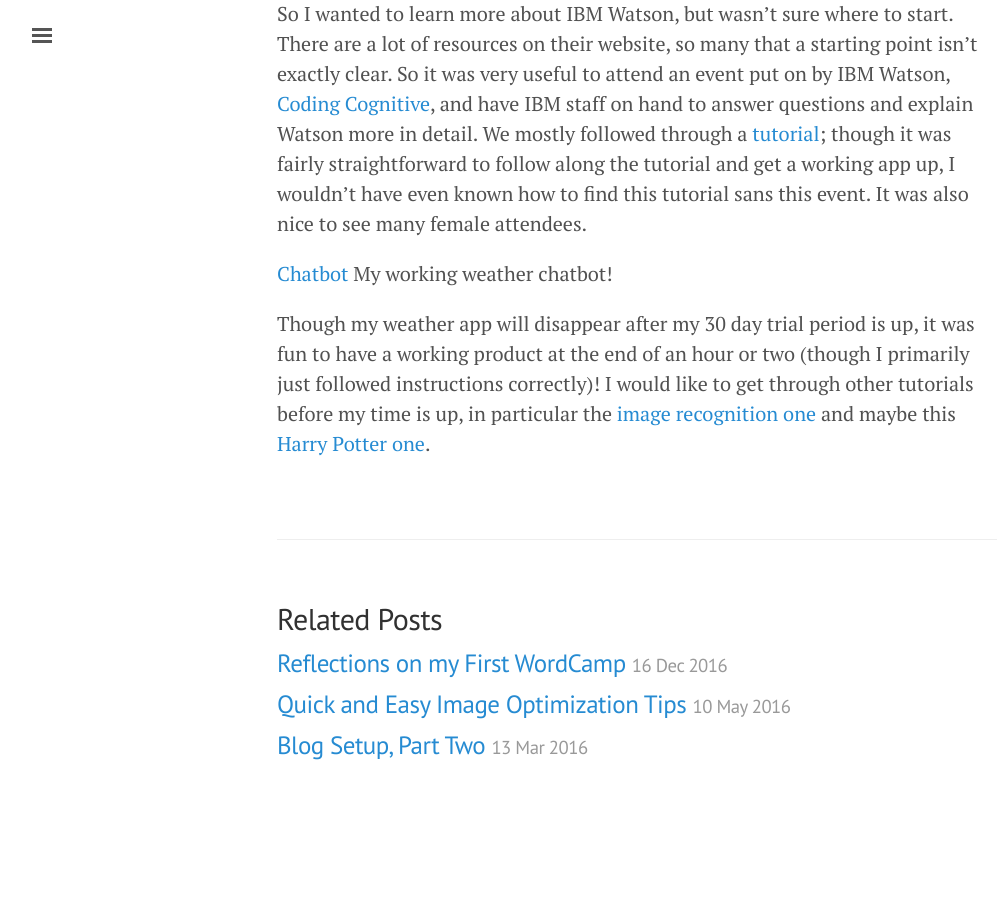
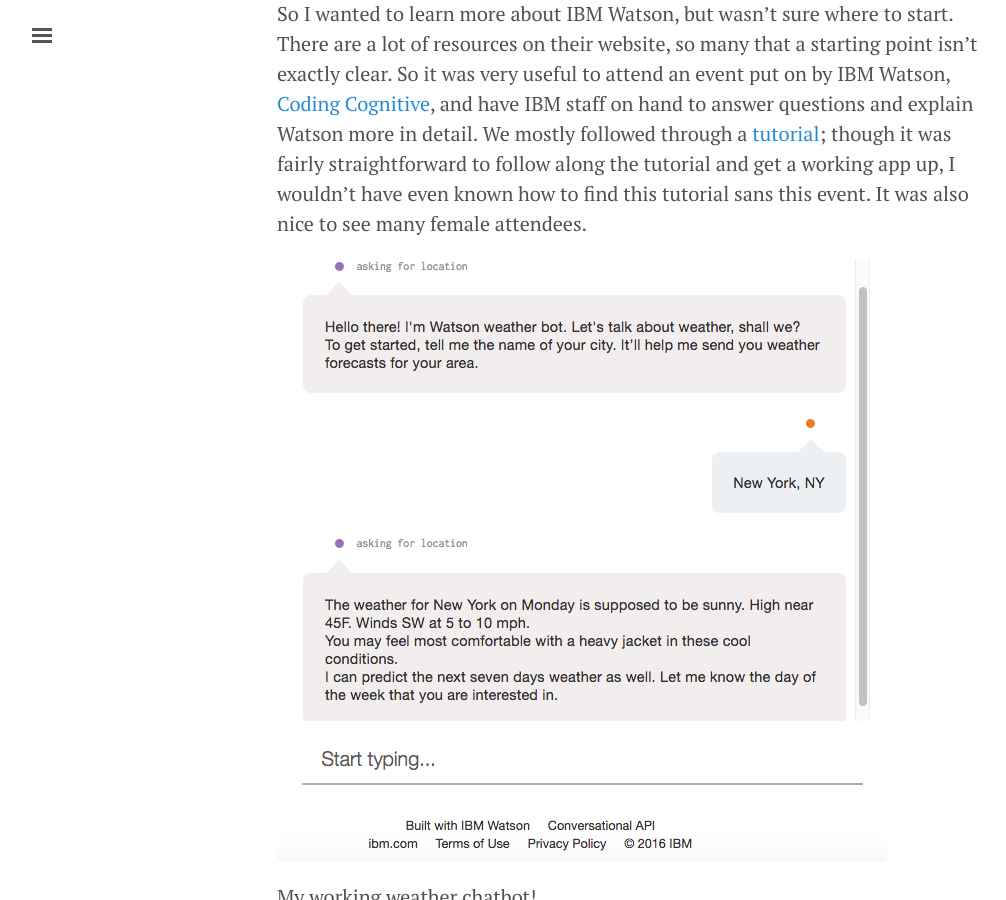
Before and after one commit to mmmfang/blog, a Jekyll site: the page built from _posts/2017-2-6-ibm-watson.md, in a window 1280 px wide and 900 px high, scrolled down 603 px. Shown: the whole window, without its empty margins (3-1009 px from the left). Built offline with Jekyll 4.4.1, drawn with Linux system fonts in a browser that asks for light colours; before the commit the page ends 1425 px from its top, so only the background shows below that.

Commit message:
fixed caption again

```diff
--- a/_posts/2017-2-6-ibm-watson.md
+++ b/_posts/2017-2-6-ibm-watson.md
@@ -9,7 +9,7 @@ Also I still am a little concerned with the rising use of artificial intelligenc
 
 So I wanted to learn more about IBM Watson, but wasn’t sure where to start. There are a lot of resources on their website, so many that a starting point isn’t exactly clear. So it was very useful to attend an event put on by IBM Watson, [Coding Cognitive](http://www.acehotel.com/about/coding-cognitive), and have IBM staff on hand to answer questions and explain Watson more in detail. We mostly followed through a [tutorial](https://github.com/watson-developer-cloud/text-bot); though it was fairly straightforward to follow along the tutorial and get a working app up, I wouldn’t have even known how to find this tutorial sans this event. It was also nice to see many female attendees.
 
-[Chatbot]({{site.url}}/blog/assets/watson-weather-bot.png)
+![Chatbot]({{site.url}}/blog/assets/watson-weather-bot.png)
 My working weather chatbot!
 
 Though my weather app will disappear after my 30 day trial period is up, it was fun to have a working product at the end of an hour or two (though I primarily just followed instructions correctly)! I would like to get through other tutorials before my time is up, in particular the [image recognition one](https://www.ibm.com/us-en/marketplace/learning-lab/use-cases/use-deep-learning-to-analyze-images) and maybe this [Harry Potter one](https://www.ibm.com/us-en/marketplace/learning-lab/use-cases/build-harry-potter-sorting-hat).
```
